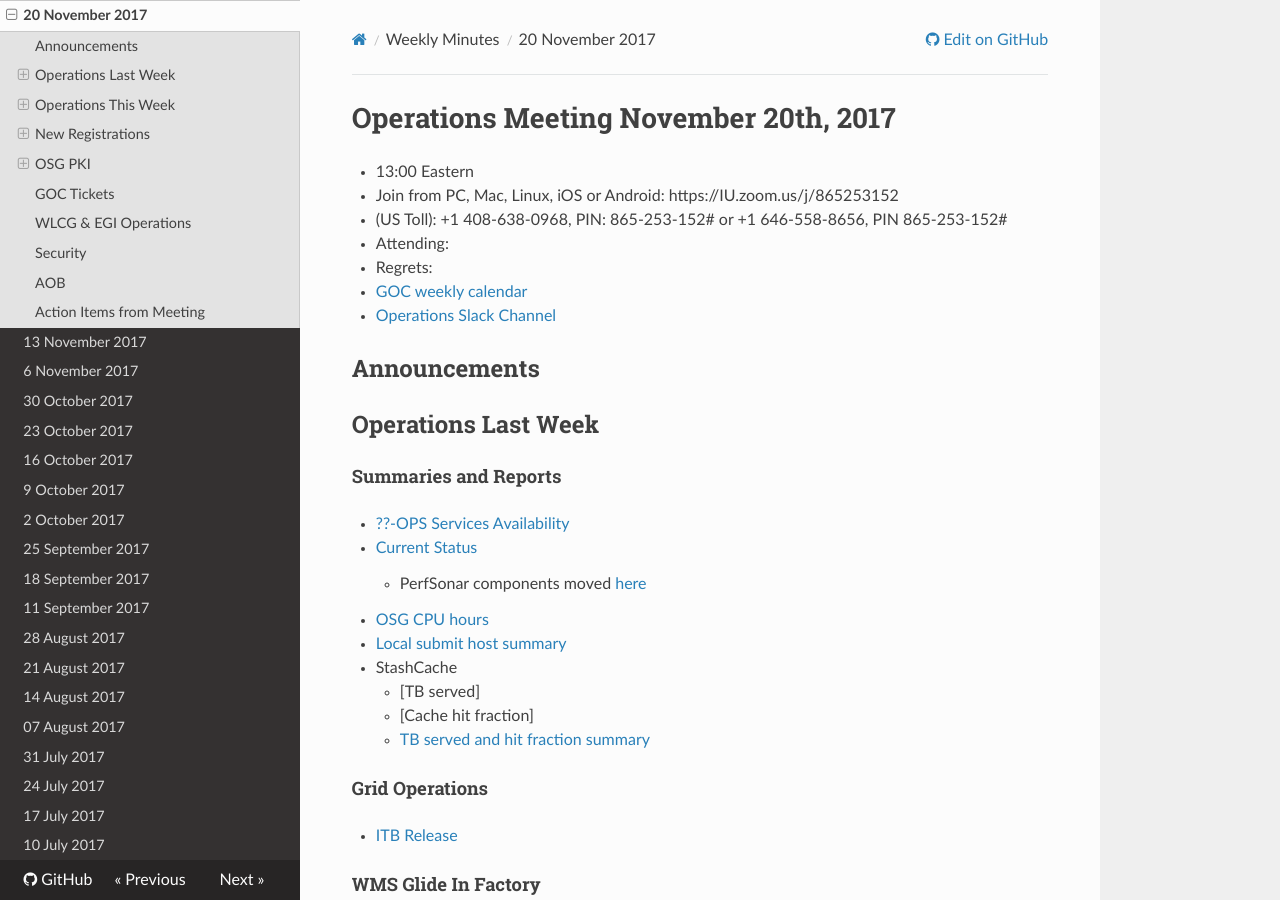
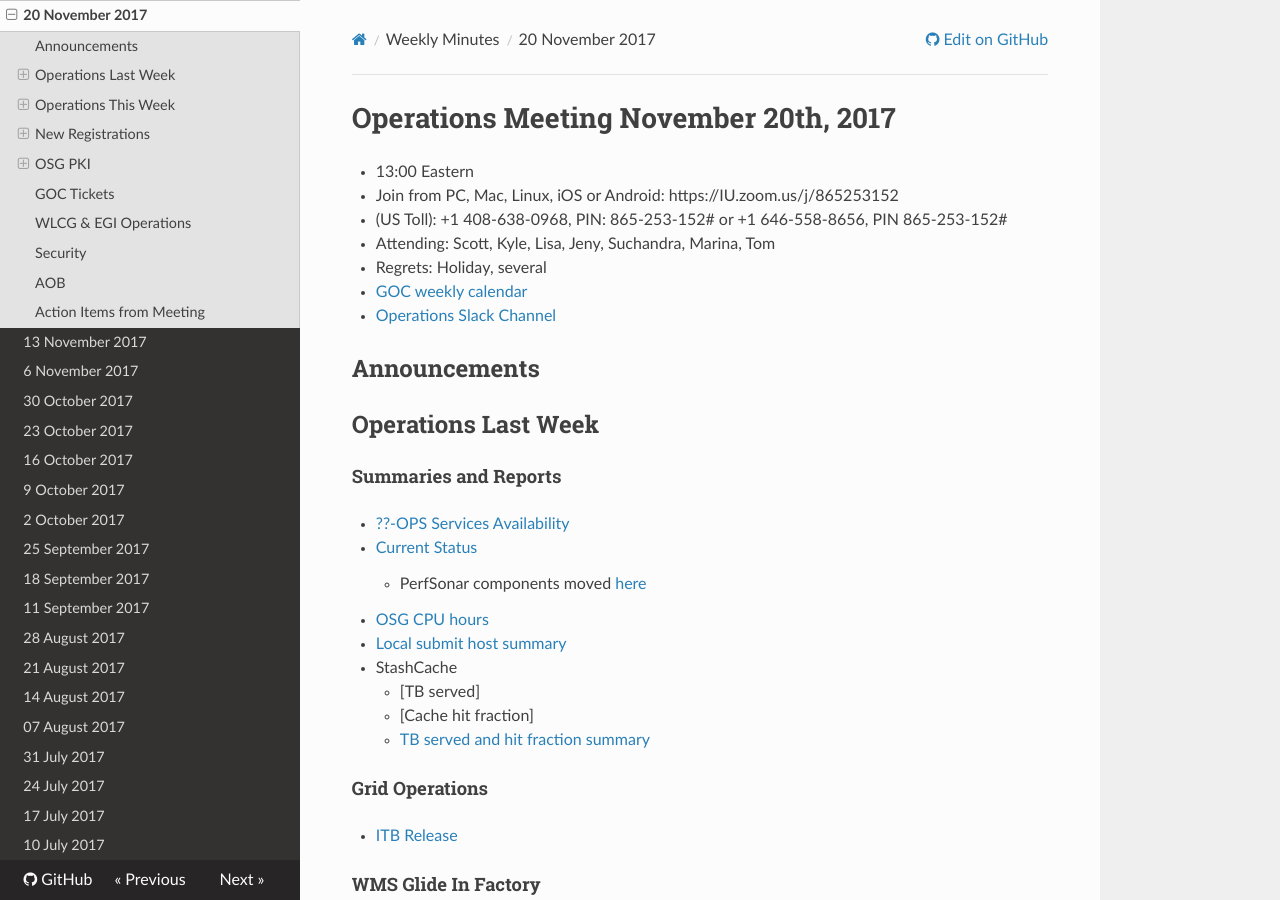
Before and after one commit to osg-htc/operations, an MkDocs documentation site: the page built from docs/WeeklyMinutes/20Nov2017.md, in a window 1280 px wide and 900 px high. Built offline with MkDocs 1.6.1, drawn with Linux system fonts in a browser that asks for light colours; nearby versions of some CDN libraries; old or Windows-style settings are respelled for this version of MkDocs.

Commit message:
Update 20Nov2017.md

```diff
--- a/docs/WeeklyMinutes/20Nov2017.md
+++ b/docs/WeeklyMinutes/20Nov2017.md
@@ -2,8 +2,8 @@
    * 13:00 Eastern
    * Join from PC, Mac, Linux, iOS or Android: https://IU.zoom.us/j/865253152
    * (US Toll): +1 408-638-0968, PIN: 865-253-152# or +1 646-558-8656, PIN 865-253-152#
-   * Attending:
-   * Regrets:
+   * Attending: Scott, Kyle, Lisa, Jeny, Suchandra, Marina, Tom
+   * Regrets: Holiday, several
    * [GOC weekly calendar](http://www.google.com/calendar/embed?src=c1htpcfoe6btrtc7n3uddg8mvs%40group.calendar.google.com&ctz=America/New_York)
    * [Operations Slack Channel](https://opensciencegrid.slack.com/messages/C5GAYBGA0/)
 
```
